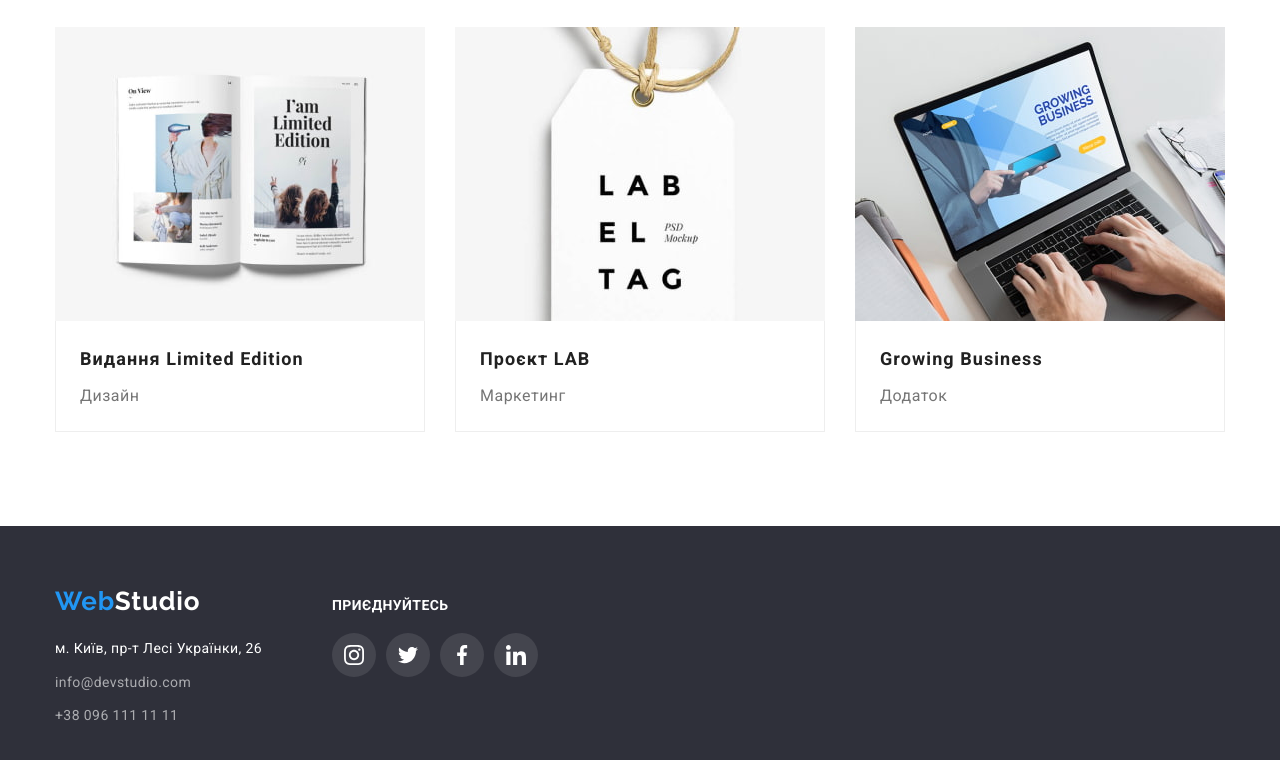
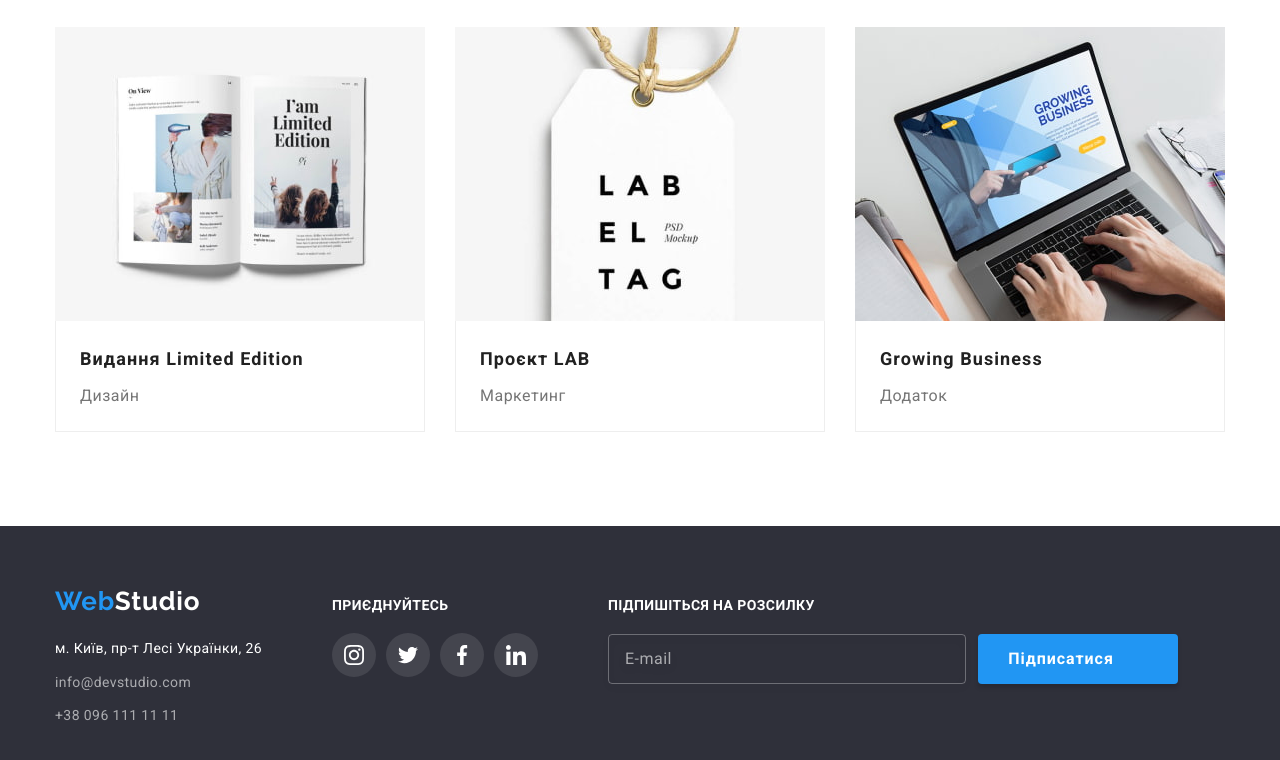
Before and after one commit to VasikaOl/goit-markup-hw-06, a plain HTML site: page portfolio.html in a window 1280 px wide. Shown: the part 1106-1866 px from the top of the page. Drawn offline with nearby package versions, Linux system fonts and the light colour scheme.

Commit message:
added footer

```diff
--- a/portfolio.html
+++ b/portfolio.html
@@ -283,7 +283,33 @@
             </li>
           </ul>
         </div>
+        <!--FOOTER-MODAL-->
+        <div class="footer-modal">
+          <p class="footer-modal-form-title">Підпишіться на розсилку</p>
+          <form class="footer-modal-form">
+            <label class="footer-modal-form-field">
+              <input
+                type="email"
+                class="footer-modal-form-input"
+                name="user_email"
+                placeholder="E-mail"
+                required
+              />
+            </label>
+            <div class="footer-modal-form-input-wrapper">
+              <button type="submit" class="footer-modal-form-submit">
+                Підписатися
+                <svg class="footer-modal-form-input-icon" width="24" height="24">
+                  <use href="./images/symbol-defs.svg#icon-icon-send"></use>
+                </svg>
+              </button>
+            </div>
+          </form>
+        </div>
       </div>
+    </footer>
+      </div>
+
     </footer>
   </body>
 </html>
```
